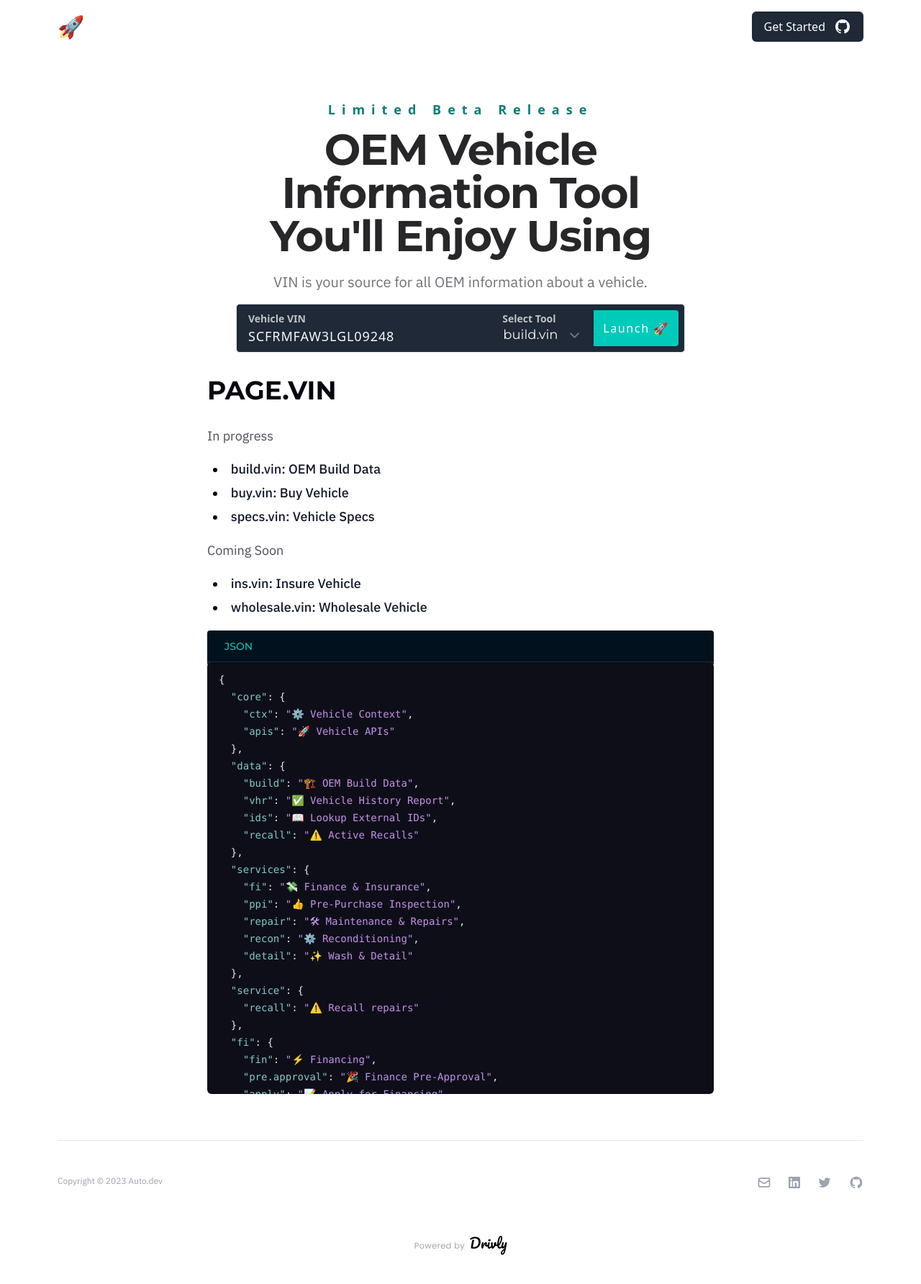
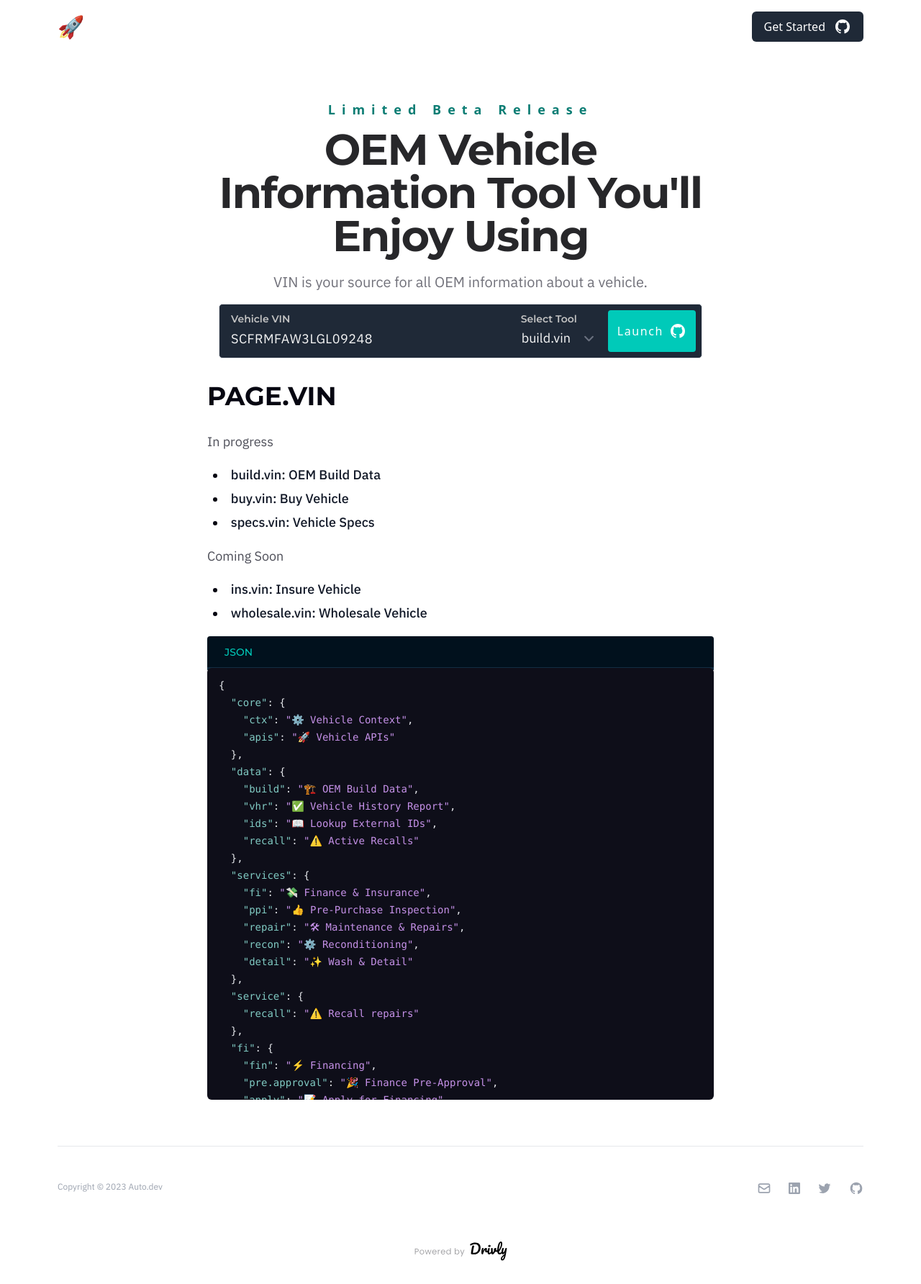
Before and after one commit to drivly/page.vin, a Jekyll site: the page built from README.md, in a window 1280 px wide. Shown: the whole page at 72% size. Built offline with Jekyll 4.4.1, drawn with Linux system fonts in a browser that asks for light colours; nearby versions of some CDN libraries; our own code applies the rules of GitHub Pages for plain Markdown files; comment, search, counter and statistics services are not loaded.

Commit message:
adjusted VIN Box padding, spacing

```diff
--- a/_layouts/default.html
+++ b/_layouts/default.html
@@ -299,9 +299,7 @@
     <div
       class="px-4 sm:px-6 mx-auto flex flex-col items-center justify-center w-full"
     >
-      <div
-        class="text-center m-auto max-w-md px-4 sm:px-6 sm:max-w-xl md:max-w-2xl mt-16"
-      >
+      <div class="text-center m-auto max-w-md sm:max-w-xl md:max-w-2xl mt-16">
         <h3
           class="text-xs font-bold tracking-[.5em] text-[#0C7D74] sm:text-sm md:text-lg"
         >
@@ -320,12 +318,15 @@
           about a vehicle." }}
         </p>
         <div
-          class="flex border-gray-200 border rounded-[5px] bg-gray-800 mt-4 p-1 pt-0"
+          class="flex flex-col sm:flex-row border-gray-200 border rounded-[5px] bg-gray-800 mt-4 p-1 pt-0"
         >
-          <div class="w-full flex flex-col items-start pt-2.5 flex-1 space-y-0">
+          <div class="flex flex-1">
+            <div
+              class="w-full flex flex-col items-start pt-2.5 flex-1 space-y-1"
+            >
               <label
                 for="api.vin"
-              class="text-[#C3C3C3] pl-3 font-semibold text-sm"
+                class="text-[#C3C3C3] pl-3 font-semibold text-sm font-Montserrat"
                 >Vehicle VIN</label
               >
               <input
@@ -334,21 +335,22 @@
                 id="vin"
                 value="SCFRMFAW3LGL09248"
                 placeholder="Enter a VIN..."
-              class="w-full py-0 outline-none border-none focus:ring-0 bg-transparent placeholder:text-gray-400 text-[#f8f8f8] text-lg tracking-wider"
+                class="w-full py-0 outline-none border-none focus:ring-0 bg-transparent placeholder:text-gray-400 text-[#f8f8f8] text-base sm:text-lg tracking-wide  font-IBM"
               />
             </div>
+
             <div
-            class="text-left pt-2.5 w-fit flex flex-col flex-shrink-0 space-y-0 pb-2"
+              class="text-left pt-2.5 w-fit flex flex-col flex-shrink-0 space-y-0 sm:pb-2"
             >
               <label
-              class="text-[#C3C3C3] pl-3 pb-0.5 font-semibold text-sm"
+                class="text-[#C3C3C3] ml-3 pb-0.5 font-semibold text-sm font-Montserrat"
                 for="tool"
                 >Select Tool</label
               >
               <select
                 name="tool"
                 id="tool"
-              class="border-transparent focus:border-transparent focus:ring-0 bg-transparent text-[#f8f8f8] font-Montserrat text-lg leading-[110%] py-0"
+                class="border-transparent focus:border-transparent focus:ring-0 bg-transparent text-[#f8f8f8] font-IBM text-base sm:text-lg leading-[110%] py-0"
               >
                 {% for item in site.data.apis.vins %} {% if item.status ==
                 "active" %}
@@ -356,17 +358,30 @@
                 {% endif %} {% endfor %}
               </select>
             </div>
+          </div>
           <button
             type="submit"
             id="toolButton"
             href="/carData.html"
-            class="group flex w-fit justify-center items-center shadow-lg rounded-r-[4px] border border-transparent bg-DRIVLY_GREEN px-3 text-lg shadow-sm focus:outline-none m-1 mt-2 hover:bg-opacity-95 focus:ring-0"
+            class="group flex space-x-2 sm:w-fit justify-center items-center shadow-lg rounded-[4px] sm:rounded-r-[4px] border border-transparent bg-DRIVLY_GREEN px-3 py-3 text-lg shadow-sm focus:outline-none m-1 mt-2 hover:bg-opacity-95 focus:ring-0"
           >
             <span
               class="group-hover:brightness-150 tracking-widest text-white text-base font-medium"
             >
-              Launch <span class="group-hover:rotate-45"> 🚀 </span></span
+              Launch
+            </span>
+            <svg
+              class="h-6 w-6"
+              fill="#ffffff"
+              viewBox="0 0 24 24"
+              aria-hidden="true"
             >
+              <path
+                fill-rule="evenodd"
+                d="M12 2C6.477 2 2 6.484 2 12.017c0 4.425 2.865 8.18 6.839 9.504.5.092.682-.217.682-.483 0-.237-.008-.868-.013-1.703-2.782.605-3.369-1.343-3.369-1.343-.454-1.158-1.11-1.466-1.11-1.466-.908-.62.069-.608.069-.608 1.003.07 1.531 1.032 1.531 1.032.892 1.53 2.341 1.088 2.91.832.092-.647.35-1.088.636-1.338-2.22-.253-4.555-1.113-4.555-4.951 0-1.093.39-1.988 1.029-2.688-.103-.253-.446-1.272.098-2.65 0 0 .84-.27 2.75 1.026A9.564 9.564 0 0112 6.844c.85.004 1.705.115 2.504.337 1.909-1.296 2.747-1.027 2.747-1.027.546 1.379.202 2.398.1 2.651.64.7 1.028 1.595 1.028 2.688 0 3.848-2.339 4.695-4.566 4.943.359.309.678.92.678 1.855 0 1.338-.012 2.419-.012 2.747 0 .268.18.58.688.482A10.019 10.019 0 0022 12.017C22 6.484 17.522 2 12 2z"
+                clip-rule="evenodd"
+              ></path>
+            </svg>
           </button>
         </div>
       </div>
```
Lines whose indentation alone changed are shown as unchanged.
